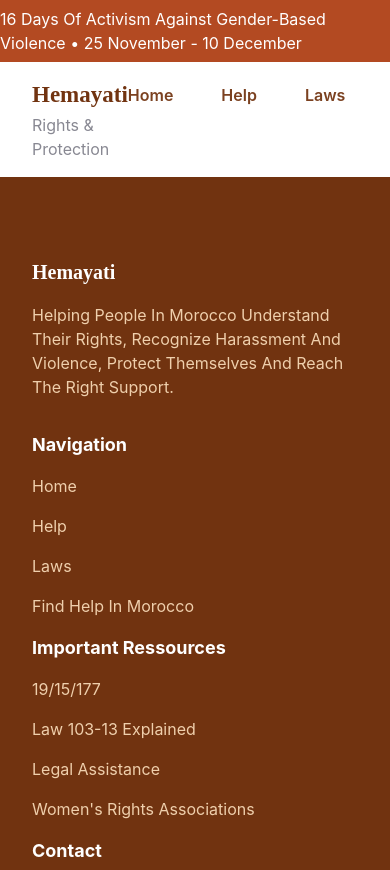
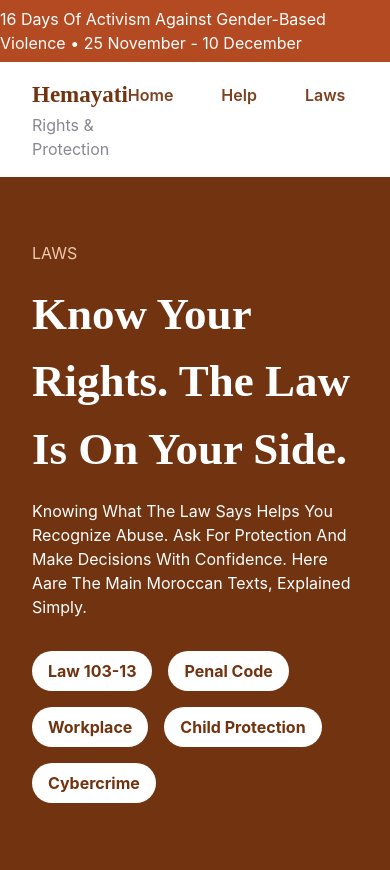
Before and after one commit to oussama-aitmahdi/oussama-aitmahdi-final-project, a website: page public/pages/laws.html in a window 390 px wide. Shown: the top 870 px of the page. Drawn offline with Linux system fonts and the light colour scheme.

Commit message:
added section 1 on laws page with responsivity

```diff
--- a/public/pages/laws.html
+++ b/public/pages/laws.html
@@ -32,7 +32,39 @@
     </header>
 
     <main>
+        <!-- section 1 -->
+        <section class="bg-[#713310] px-[2rem] py-[4rem] flex gap-4">
+            <div class="flex flex-col gap-8">
+                <div class="flex flex-col gap-4 text-white w-[50%] max-sm:w-full">
+                    <span class="text-[#f0caab]">LAWS</span>
+                    <h1 class="font-titles text-[45px] font-bold">know your rights. the law is on your side.</h1>
+                    <p>knowing what the law says helps you recognize abuse. ask for protection and make decisions with confidence. here aare the main moroccan texts, explained simply.</p>
+                </div>
+                <div class="flex flex-wrap  gap-4 ">
+                    <div class="bg-white h-fit px-[1rem] py-[0.5rem] rounded-4xl ">
+                        <span class="text-[#713310] font-bold ">law 103-13</span>
+                    </div>
 
+                    <div class="bg-white h-fit px-[1rem] py-[0.5rem] rounded-4xl ">
+                        <span class="text-[#713310] font-bold ">penal code</span>
+                    </div>
+
+                    <div class="bg-white h-fit px-[1rem] py-[0.5rem] rounded-4xl ">
+                        <span class="text-[#713310] font-bold ">workplace</span>
+                    </div>
+
+                    <div class="bg-white h-fit px-[1rem] py-[0.5rem] rounded-4xl ">
+                        <span class="text-[#713310] font-bold ">child protection</span>
+                    </div>
+
+                    <div class="bg-white h-fit px-[1rem] py-[0.5rem] rounded-4xl ">
+                        <span class="text-[#713310] font-bold ">cybercrime</span>
+                    </div>
+                </div>
+            </div>
+            <!-- section 1 -->
+
+        </section>
     </main>
 
     <footer class="px-[2rem] py-[4rem] bg-[#713310] text-[#efcfac] flex flex-col gap-8">
```
Also changed, not shown: public/css/output.css.
